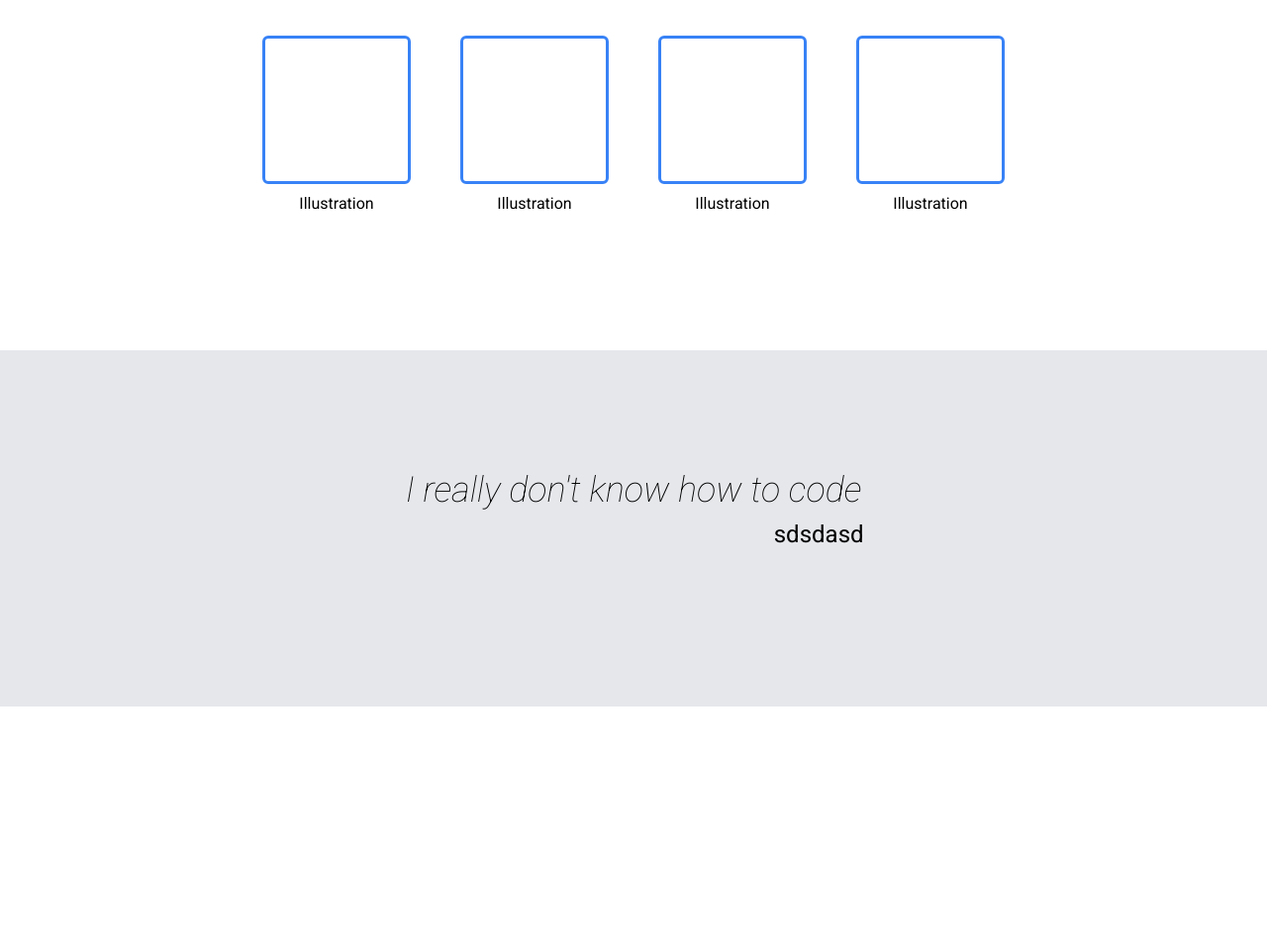
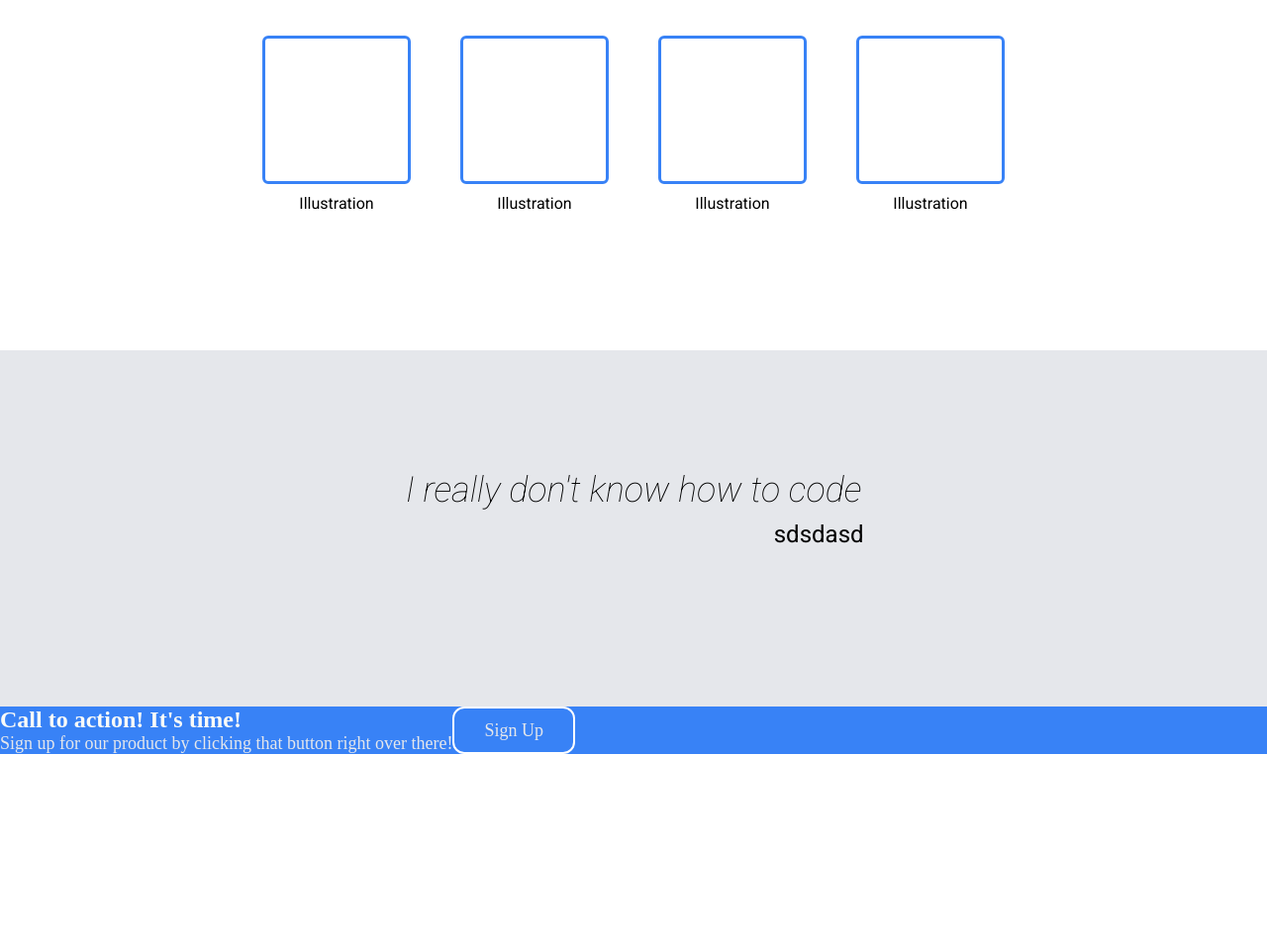
Before and after one commit to khalidzainalab/OdinLandingPage, a plain HTML site: page index.html in a window 1280 px wide. Shown: the part 549-1503 px from the top of the page at 99% size. Before the commit the page ends 1263 px from the top, so only its background shows below. Drawn offline with Linux system fonts and the light colour scheme; a web font is replaced by a local one.

Commit message:
add: new codebase for the call to action section

```diff
--- a/index.html
+++ b/index.html
@@ -11,7 +11,7 @@
     <header>
       <nav>
         <div class="navbar-left">
-          <a id="logo" href="./index.html">Header Logo</a>
+          <a class="header-text" href="./index.html">Header Logo</a>
         </div>
         <div class="navbar-right">
           <ul>
@@ -81,7 +81,24 @@
             <div class="author text">sdsdasd</div>
           </div>
         </div>
+        <!-- End of Quote Section-->
       </section>
+      <section
+        class="action-section"
+        role="region"
+        aria-labelledby="action-section"
+      >
+      <div class ="action-container">
+        <div class="action-container-left">
+        <h1 class="header-text">Call to action! It's time!</h1>
+        <p class="secondary-text"> Sign up for our product by clicking that button right over there! </p>
+        </div>
+        <button type="button" class="button-white">
+          <a class="secondary-text" href="">Sign Up</a>
+        </button>
+      </div>
+
+    </section>
     </main>
   </body>
 </html>
--- a/styles.css
+++ b/styles.css
@@ -13,7 +13,7 @@ header{
     background-color:#1F2937;
 }
 
-#logo{
+.header-text{
     font-family: 'Hero New';
     font-size: 24px;
     color:  #F9FAF8
@@ -156,3 +156,22 @@ nav{
     justify-content: flex-end;
 
 }
+
+.action-section{
+    background-color: white;
+    height: 30vh;
+}
+
+/* call to action */
+.action-container{
+    background-color:#3882F6;
+    display:flex;
+    max-height: 30vh;
+}
+
+.button-white {
+    border-radius: 12px;
+    padding: 5px 30px 5px;
+    background-color: #3882F6;
+    border: 2px solid white;
+}
```
